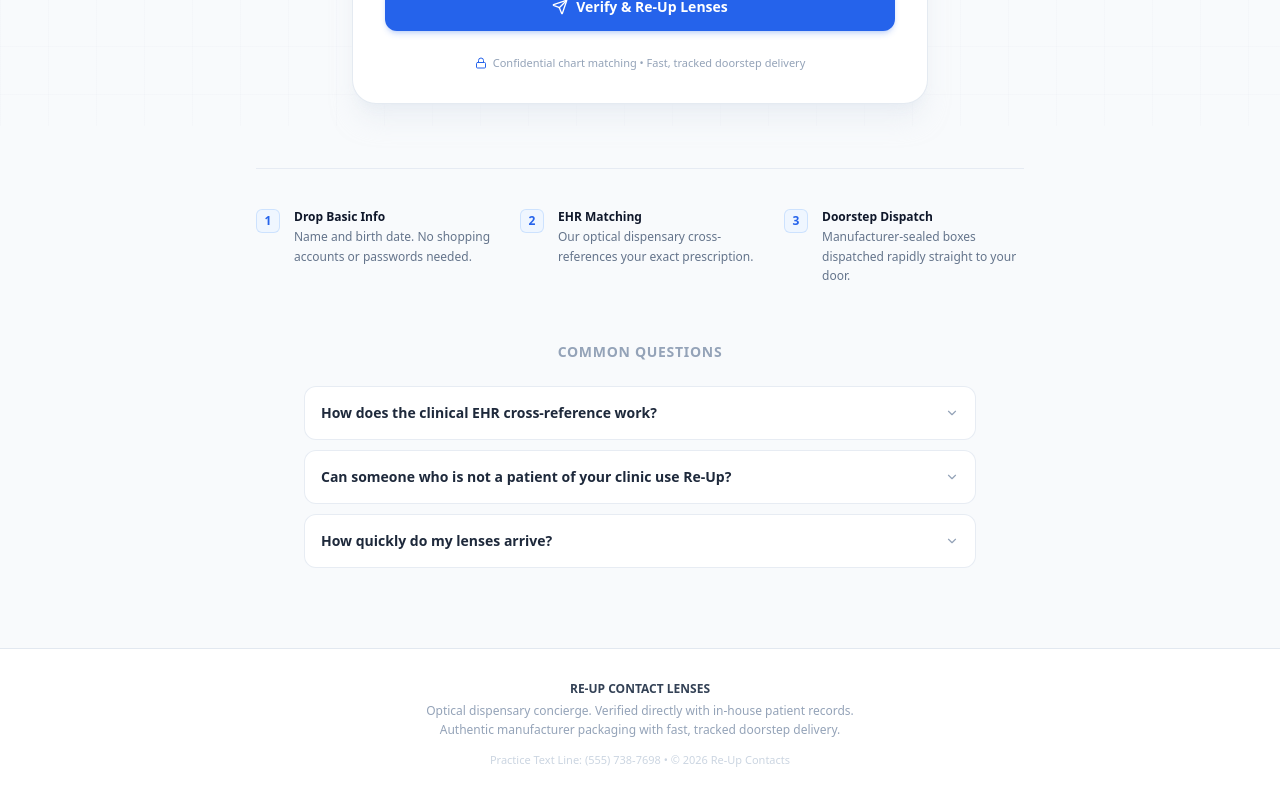
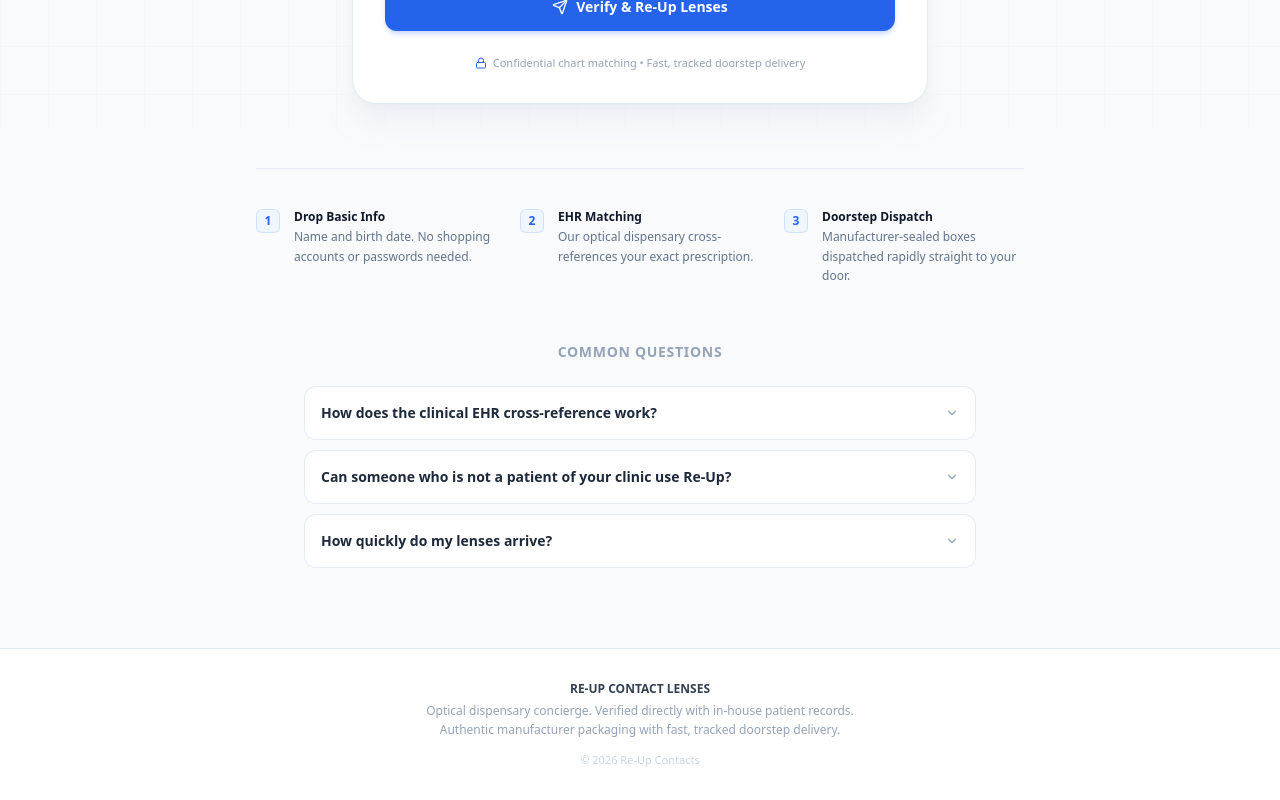
Before and after one commit to Nkoptom/reupcontacts, a React (Vite) app: page / in a window 1280 px wide. Shown: the part 674-1474 px from the top of the page. Built offline with nearby package versions, Linux system fonts and the light colour scheme.

Commit message:
Update App.jsx

```diff
--- a/src/App.jsx
+++ b/src/App.jsx
@@ -475,7 +475,7 @@
           Optical dispensary concierge. Verified directly with in-house patient records. Authentic manufacturer packaging with fast, tracked doorstep delivery.
         </p>
         <p className="mt-3 text-[11px] text-slate-300">
-          Practice Text Line: (555) 738-7698 &bull; &copy; {new Date().getFullYear()} Re-Up Contacts
+          &copy; {new Date().getFullYear()} Re-Up Contacts
         </p>
       </footer>
 
```
